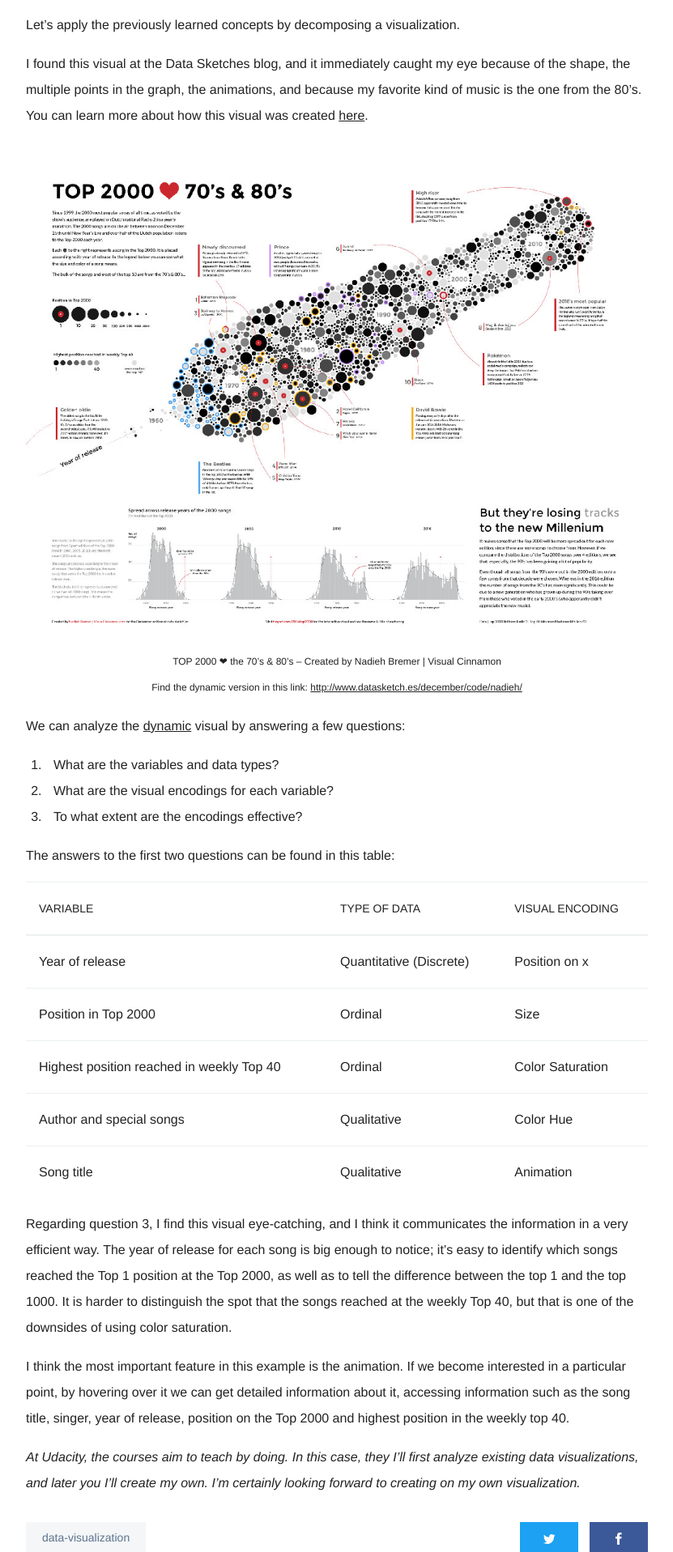
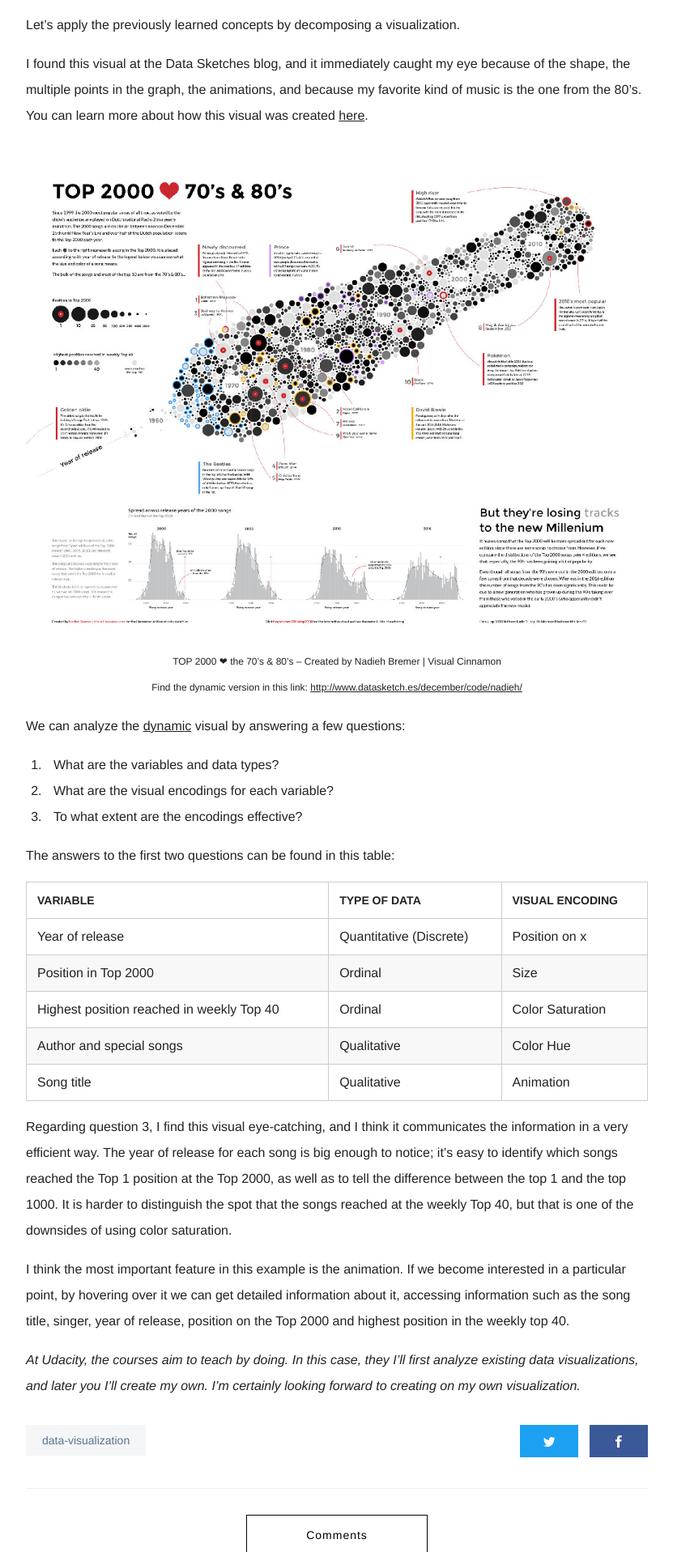
Before and after one commit to claudiagerezmi/claudiagerezmi.github.io, a Jekyll site: the page built from _posts/2017-08-04-decomposing-visualizations.md, in a window 1280 px wide. Shown: the part 4483-6400 px from the top of the page at 81% size, without its empty margins (24-855 px from the left). Built offline with Jekyll 4.4.1, drawn with Linux system fonts in a browser that asks for light colours; some web fonts are replaced.

```diff
--- a/_sass/elements/_custom.scss
+++ b/_sass/elements/_custom.scss
@@ -20,9 +20,11 @@
   margin: 20px 0px;
 }
 
+
 li {
-    padding-left: 10px;
+  padding-left: 10px;
 }
+
 
 .c-content .highlighted-box ol{
 
@@ -41,3 +43,35 @@ li {
     margin-left:20px;
   }
 }
+
+
+
+/*------------------------------------*\
+  Jupyter Tables
+\*------------------------------------*/
+
+
+table {
+  padding: 0; }
+  table tr {
+    border-top: 1px solid #cccccc;
+    background-color: white;
+    margin: 0;
+    padding: 0; }
+    table tr:nth-child(2n) {
+      background-color: #f8f8f8; }
+      table tr th {
+      font-weight: bold;
+      border: 1px solid #cccccc;
+      text-align: left;
+      margin: 0;
+      padding: 6px 13px; }
+    table tr td {
+      border: 1px solid #cccccc;
+      text-align: left;
+      margin: 0;
+      padding: 6px 13px; }
+    table tr th :first-child, table tr td :first-child {
+      margin-top: 0; }
+    table tr th :last-child, table tr td :last-child {
+margin-bottom: 0; }
```
Also changed, not shown: _pages/learning-resources.md (+20 -5 lines).
